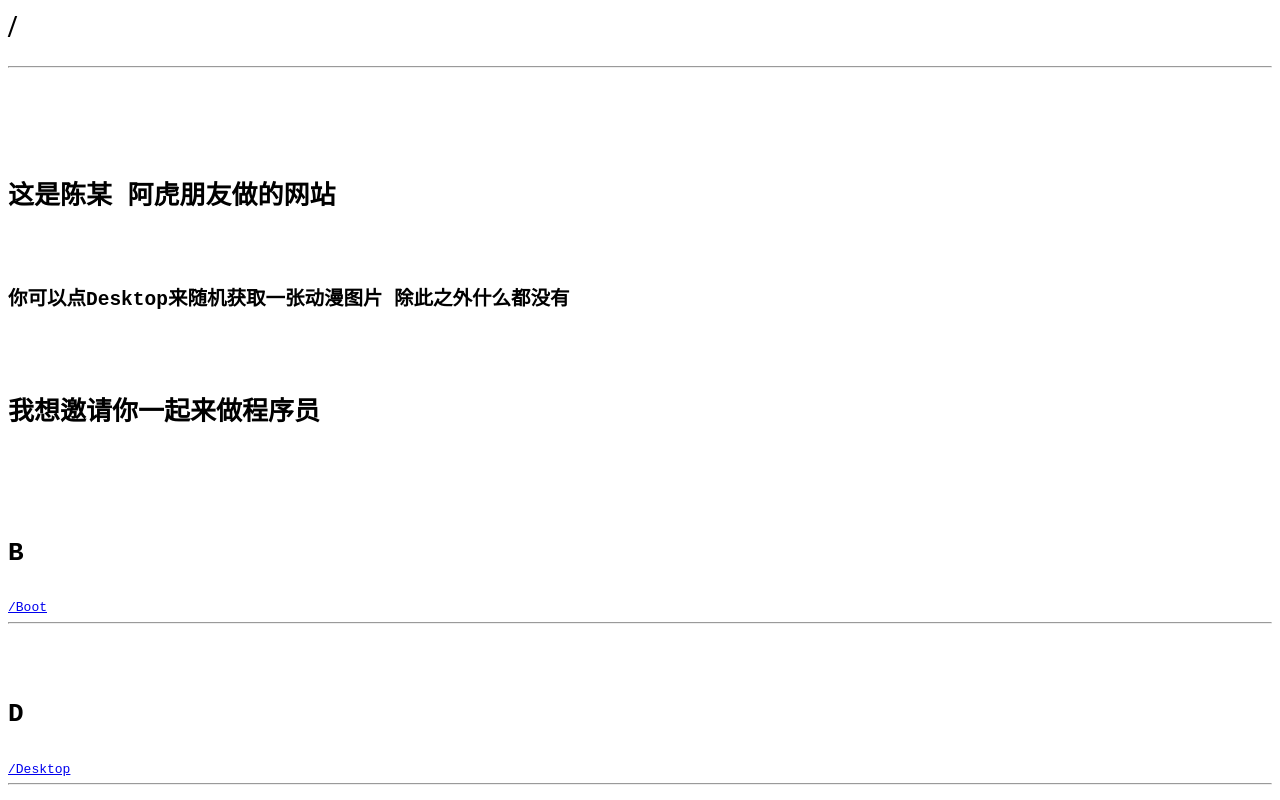
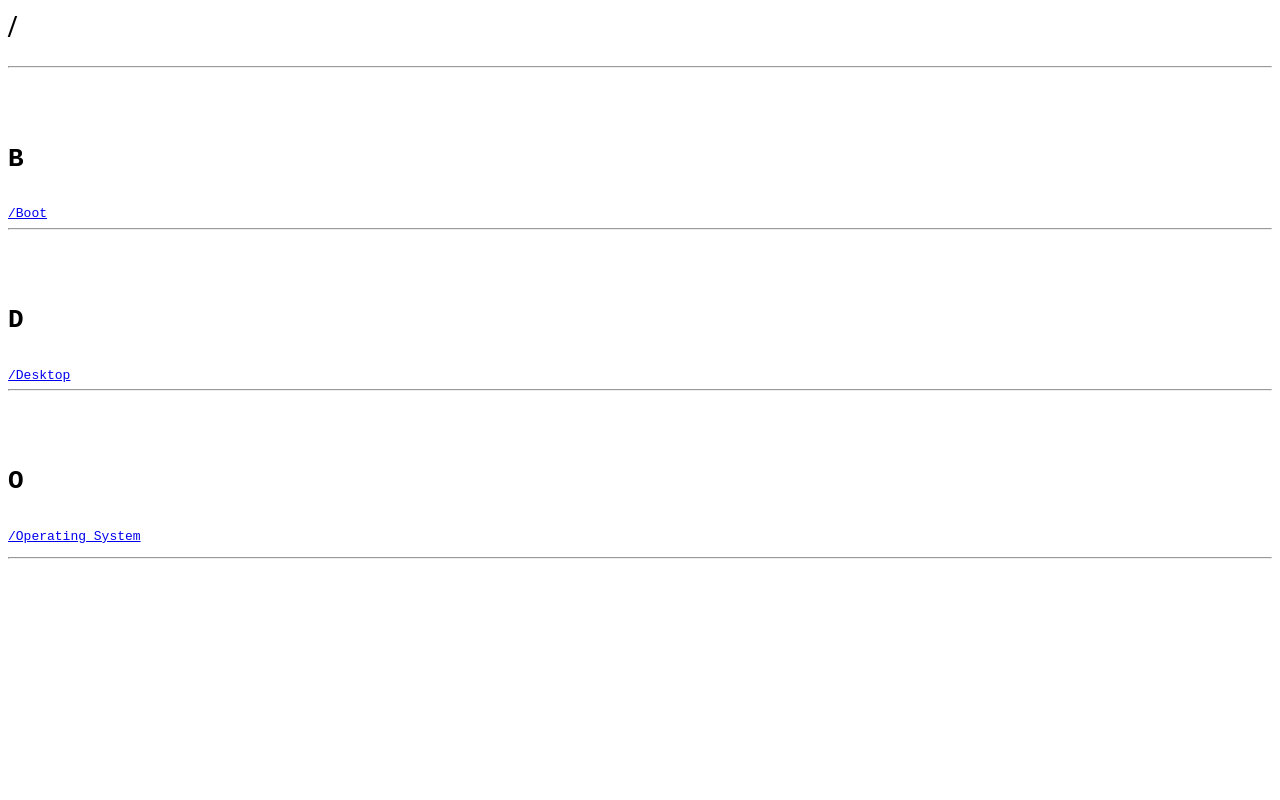
Before and after one commit to ychen8222/0, a plain HTML site: page index.html in a window 1280 px wide. Shown: the top 800 px of the page. Drawn offline with Linux system fonts and the light colour scheme.

Commit message:
删除一些垃圾 index.html

```diff
--- a/index.html
+++ b/index.html
@@ -5,19 +5,6 @@
 <h1>/</h1>
 <hr><pre>
 </body>
-
-<Body>
-<H1>
-这是陈某 阿虎朋友做的网站
-</H1>
-<H2>
-你可以点Desktop来随机获取一张动漫图片 除此之外什么都没有
-</H2>
-<H1>
-我想邀请你一起来做程序员
-</H1>
-</Body>
-
 
 <body>
 <h1>B</h1>
```
